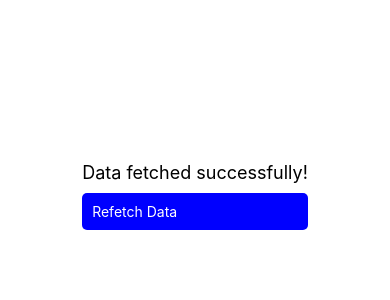
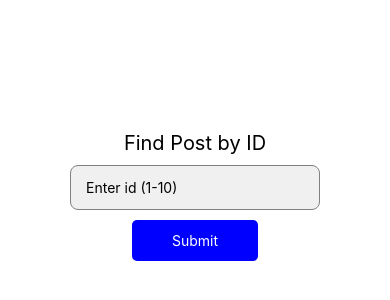
Before and after one commit to itubayounas/React-Native-Tutorial, a React Native app: screen / in a window 390 px wide. Shown: the part 226-526 px from the top of the page. Built offline with nearby package versions, Linux system fonts and the light colour scheme.

Commit message:
API GET method practice

```diff
--- a/App.jsx
+++ b/App.jsx
@@ -1,22 +1,18 @@
-import { View, StyleSheet } from 'react-native'
+import { View} from 'react-native'
 import React from 'react'
-import Loader from './src/components/Loader'
+// import Loader from './src/components/Loader'
+import PracticeApi from './src/components/PracticeApi'
 
 const App = () => {
   return (
-    <View style={styles.container}>
-      <Loader />
+    <View style={{ flex: 1 }} >
+      {/* <Loader /> */}
+      <PracticeApi />
+
     </View>
   )
 }
 
-const styles = StyleSheet.create({
-  container: {
-    flex: 1,
-    justifyContent: 'center',
-    alignItems: 'center',
-    backgroundColor: '#fff'
-  }
-})
+
 
 export default App
--- a/package.json
+++ b/package.json
@@ -11,9 +11,10 @@
     "test": "jest"
   },
   "dependencies": {
+    "@react-native/new-app-screen": "0.84.1",
+    "axios": "^1.13.6",
     "react": "19.2.3",
     "react-native": "0.84.1",
-    "@react-native/new-app-screen": "0.84.1",
     "react-native-safe-area-context": "^5.5.2"
   },
   "devDependencies": {
--- a/src/components/Loader.jsx
+++ b/src/components/Loader.jsx
@@ -1,4 +1,4 @@
-import { View, Text, ActivityIndicator } from 'react-native'
+import { View, Text, ActivityIndicator, StyleSheet, Pressable } from 'react-native'
 import React, { useEffect, useState } from 'react'
 import { TouchableOpacity } from 'react-native';
 
@@ -17,9 +17,18 @@ const Loader = () => {
         }, 2000);
 
     }
+    const handlePress = () => {
+        alert("Button Pressed!");
+    }
+    const handlePressIn = () => {
+        alert("Button Pressed In!");
+    }
+    const handlePressOut = () => {
+        alert("Button Pressed Out!");
+    }
 
   return (
-    <View style={{ flex: 1, justifyContent: 'center', alignItems: 'center' }}>
+    <View style={styles.container}>
         {loading ? (
             <ActivityIndicator size="large" color="#0000ff" />
         ) : (
@@ -31,6 +40,13 @@ const Loader = () => {
                 >
                     <Text style={{ color: 'white' }}>Refetch Data</Text>
                 </TouchableOpacity>
+                <Pressable style={styles.button}
+                // onPress={handlePress}
+                // onPressIn={handlePressIn}
+                onPressOut={handlePressOut}
+                >
+                    <Text style={styles.btntext}>Pressable Button</Text>
+                </Pressable>
             </View>
         )}
     </View>
@@ -38,3 +54,23 @@ const Loader = () => {
 }
 
 export default Loader
+const styles = StyleSheet.create({
+  container: {
+    flex: 1,
+    justifyContent: 'center',
+    alignItems: 'center',
+    backgroundColor: 'white',
+  },
+  button: {
+    backgroundColor: '#0000ff',
+    padding: 10,
+    marginTop: 10,
+    borderRadius: 5
+  },
+  btntext:
+  {
+    color: 'white',
+    fontWeight: 'bold',
+    textAlign: 'center',
+  }
+})
--- /dev/null
+++ b/src/components/PracticeApi.jsx
@@ -0,0 +1,96 @@
+import {
+  View,
+  Text,
+  TextInput,
+  StyleSheet,
+  TouchableOpacity,
+  Alert,
+} from 'react-native';
+import React, { useState } from 'react';
+import axios from 'axios';
+
+const PracticeApi = () => {
+  const [data, setData] = useState(null); // Initialize as null to handle display logic
+  const [id, setId] = useState('');
+
+  const fetchData = async () => {
+    if (!id) {
+      Alert.alert('Error', 'Please enter a valid id');
+      return;
+    }
+    try {
+      // Using template literals to inject the ID into the URL
+      const response = await axios.get(
+        `https://jsonplaceholder.typicode.com/posts/${id}`,
+      );
+      setData(response.data);
+      console.log(response.data); // Good for debugging in your Metro terminal
+    } catch (error) {
+      Alert.alert('Error', 'Post not found or Network issue');
+      setData(null);
+    }
+  };
+
+  return (
+    <View style={styles.container}>
+      <Text style={{ fontSize: 20, marginBottom: 10 }}>Find Post by ID</Text>
+
+      <TextInput
+        style={styles.inputfield}
+        placeholder="Enter id (1-10)"
+        keyboardType="numeric" // Better UX for IDs
+        value={id}
+        onChangeText={text => setId(text)} // This connects the UI to State
+      />
+
+      <TouchableOpacity style={styles.button} onPress={fetchData}>
+        <Text style={{ color: 'white', textAlign: 'center' }}>Submit</Text>
+      </TouchableOpacity>
+
+      {/* Display the results if data exists */}
+      {data && (
+        <View style={styles.resultCard}>
+          {/* Accessing specific properties of the object */}
+          <Text style={{ fontWeight: 'bold' }}>ID: {data.id}</Text>
+          <Text style={{ fontSize: 16, marginTop: 5 }}>
+            Title: {data.title}
+          </Text>
+        </View>
+      )}
+    </View>
+  );
+};
+
+const styles = StyleSheet.create({
+  container: {
+    flex: 1,
+    justifyContent: 'center',
+    alignItems: 'center',
+    backgroundColor: '#fff',
+  },
+  inputfield: {
+    width: 250,
+    height: 45,
+    borderWidth: 1,
+    borderColor: 'gray',
+    backgroundColor: '#f0f0f0',
+    borderRadius: 8,
+    paddingHorizontal: 15,
+    marginBottom: 10,
+  },
+  button: {
+    backgroundColor: 'blue',
+    paddingVertical: 12,
+    paddingHorizontal: 40,
+    borderRadius: 5,
+  },
+  resultCard: {
+    marginTop: 20,
+    padding: 15,
+    backgroundColor: '#e3f2fd',
+    borderRadius: 10,
+    width: '80%',
+  },
+});
+
+export default PracticeApi;
```
Also changed, not shown: 1 other file (tests, documents, lock files or other folders).
